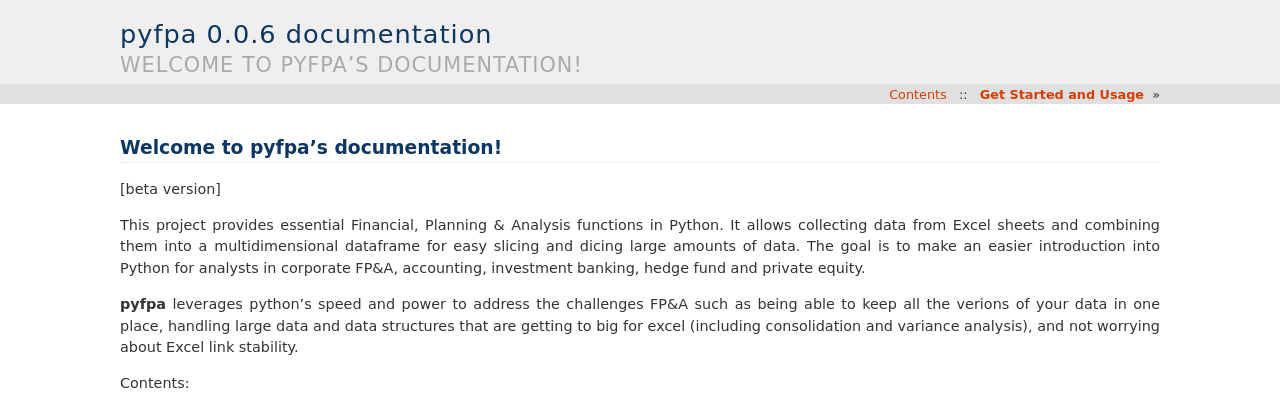
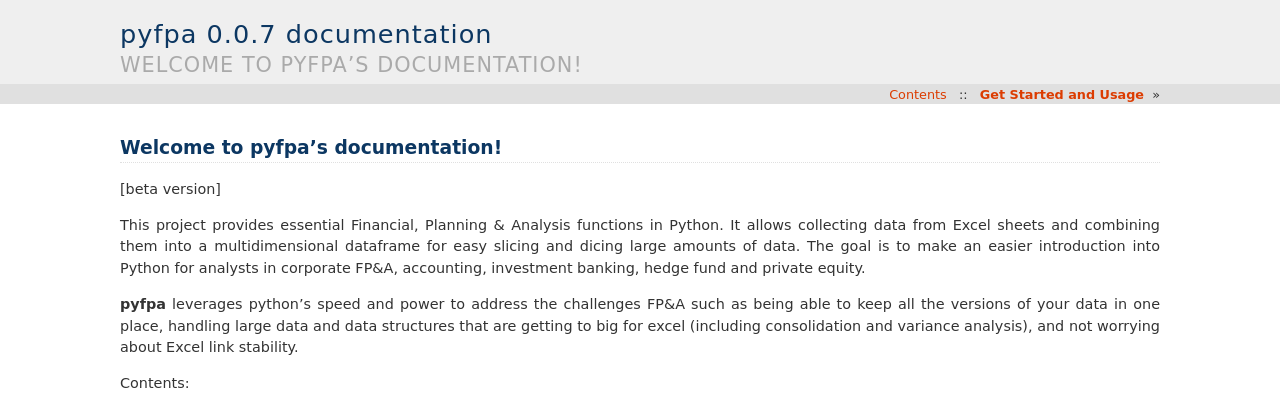
Before and after one commit to warrenpilot/pyfpa, a Sphinx documentation site: the page built from docs/index.rst, in a window 1280 px wide. Shown: the top 401 px of the page. Built offline with Sphinx 7.4.7, drawn with Linux system fonts in a browser that asks for light colours; pages that are not in the unit, such as notebooks, are missing from menus.

Commit message:
Fixes: wb & dir import
Plus readme edit. versions

```diff
--- a/docs/conf.py
+++ b/docs/conf.py
@@ -55,9 +55,9 @@ author = "Erik Warren"
 # the built documents.
 #
 # The short X.Y version.
-version = '0.0.6'
+version = '0.0.7'
 # The full version, including alpha/beta/rc tags.
-release = '0.0.6'
+release = '0.0.7'
 
 # The language for content autogenerated by Sphinx. Refer to documentation
 # for a list of supported languages.
--- a/docs/index.rst
+++ b/docs/index.rst
@@ -5,7 +5,7 @@ Welcome to pyfpa's documentation!
 
 This project provides essential Financial, Planning & Analysis functions in Python.  It allows collecting data from Excel sheets and combining them into a multidimensional dataframe for easy slicing and dicing large amounts of data. The goal is to make an easier introduction into Python for analysts in corporate FP&A, accounting, investment banking, hedge fund and private equity.
 
-**pyfpa** leverages python's speed and power to address the challenges FP&A such as being able to keep all the verions of your data in one place, handling large data and data structures that are getting to big for excel (including consolidation and variance analysis), and not worrying about Excel link stability.
+**pyfpa** leverages python's speed and power to address the challenges FP&A such as being able to keep all the versions of your data in one place, handling large data and data structures that are getting to big for excel (including consolidation and variance analysis), and not worrying about Excel link stability.
 
 
 .. toctree::
```
Also changed, not shown: README.md (+1 -1 lines), 1 other file.
